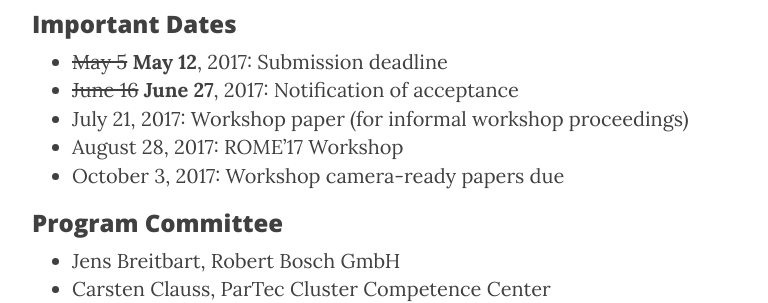
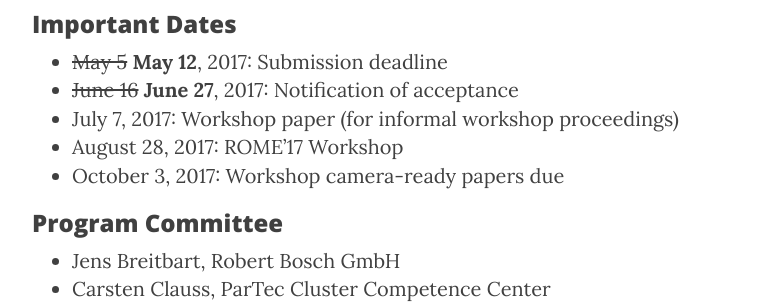
Before and after one commit to WROME/wrome.github.io, a Jekyll site: the page built from compostela2017.md, in a window 1280 px wide and 900 px high, scrolled down 2631 px. Shown: the part 154-457 px from the top of the window, without its empty margins (233-1001 px from the left). Built offline with Jekyll 4.4.1, drawn with Linux system fonts in a browser that asks for light colours; nearby versions of some CDN libraries.

Commit message:
remove typo

```diff
--- a/compostela2017.md
+++ b/compostela2017.md
@@ -55,7 +55,7 @@ For the workshop, we will prepare hand-outs with the accepted papers. The revise
 
 * <del>May 5</del> **May 12**, 2017: Submission deadline
 * <del>June 16</del> **June 27**, 2017: Notification of acceptance
-* July 21, 2017: Workshop paper (for informal workshop proceedings)
+* July 7, 2017: Workshop paper (for informal workshop proceedings)
 * August 28, 2017: ROME'17 Workshop
 * October 3, 2017: Workshop camera-ready papers due
 
```
